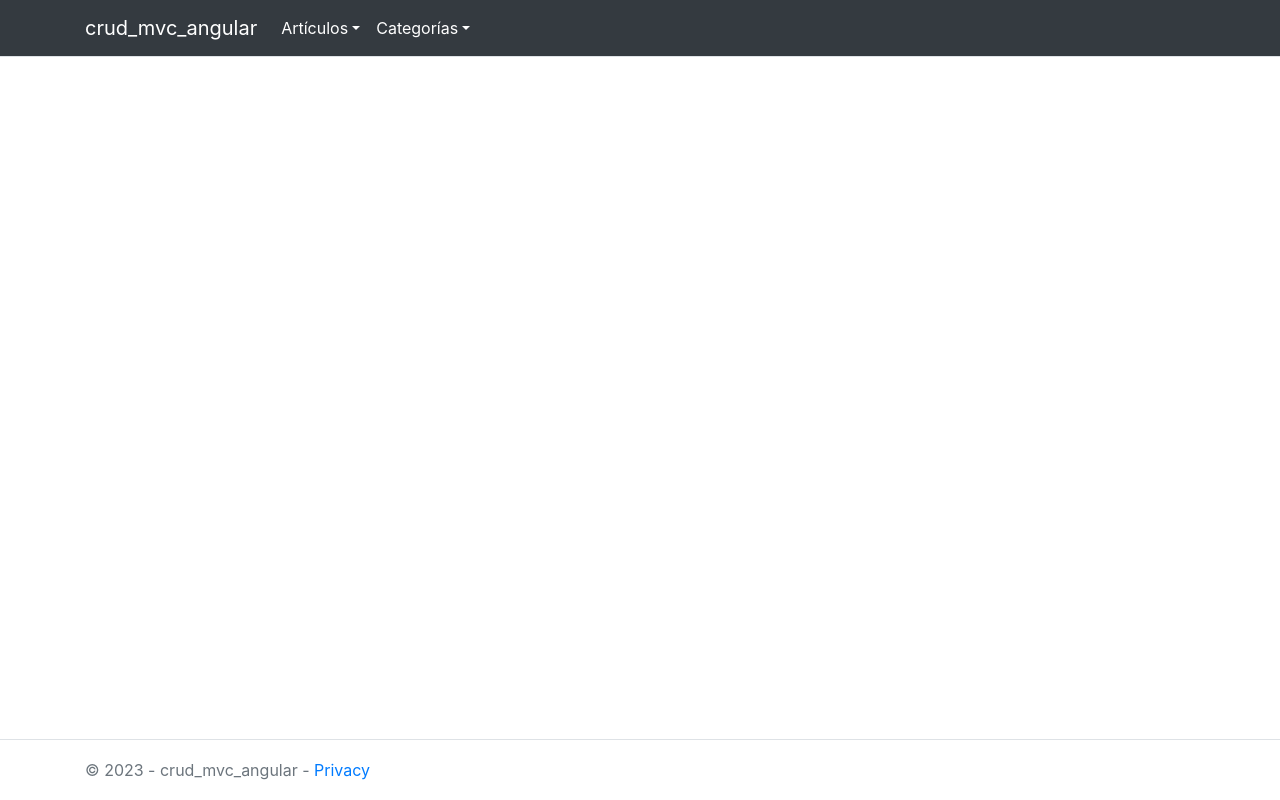
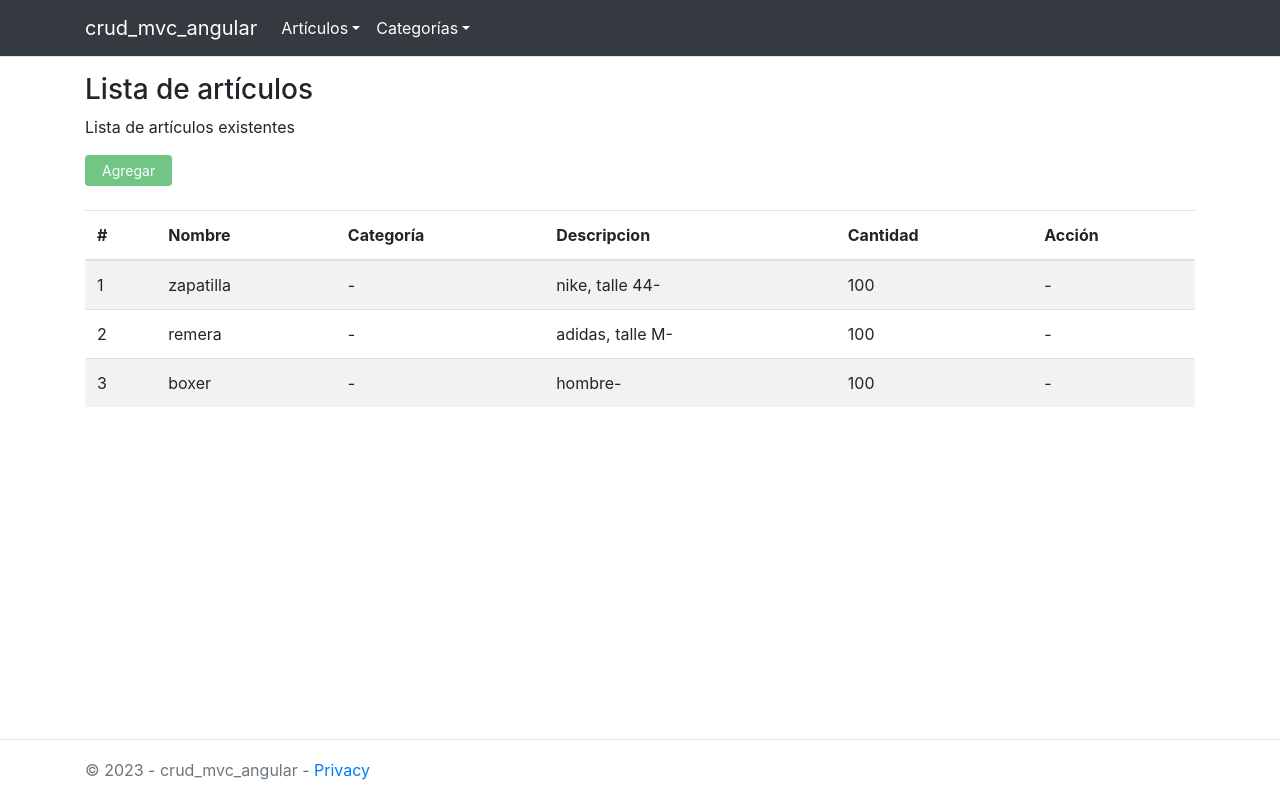
Before and after one commit to manuel-chinchi/crud-mvc-angular-springboot, an Angular app: page / in a window 1280 px wide. Built offline with nearby package versions, Linux system fonts and the light colour scheme.

Commit message:
add article-list component

```diff
--- a/src/app/app.component.html
+++ b/src/app/app.component.html
@@ -1,6 +1,7 @@
 <app-header></app-header>
-<div class="containter">
-    <main role="main">
+<div class="container">
+    <main role="main" class="pb-3">
+        <app-article-list></app-article-list>
     </main>
 </div>
 <app-footer></app-footer>
--- a/src/app/app.module.ts
+++ b/src/app/app.module.ts
@@ -4,12 +4,14 @@ import { NgModule } from '@angular/core';
 import { AppComponent } from './app.component';
 import { HeaderComponent } from './shared/components/header/header.component';
 import { FooterComponent } from './shared/components/footer/footer.component';
+import { ArticleListComponent } from './modules/components/article/article-list/article-list.component';
 
 @NgModule({
   declarations: [
     AppComponent, // Custom components
     HeaderComponent,
-    FooterComponent
+    FooterComponent,
+    ArticleListComponent
   ],
   imports: [
     BrowserModule // NgIf, NgFor...
--- /dev/null
+++ b/src/app/modules/components/article/article-list/article-list.component.html
@@ -0,0 +1,34 @@
+<h3>Lista de artículos</h3>
+<p>Lista de artículos existentes</p>
+<div>
+    <form action="">
+        <button class="btn btn-success btn-sm px-3 disabled">
+            Agregar
+        </button>
+    </form>
+</div>
+<br>
+<div class="table-responsive">
+    <table class="table table-striped">
+        <thead>
+            <tr>
+                <th scope="col">#</th>
+                <th scope="col">Nombre</th>
+                <th scope="col">Categoría</th>
+                <th scope="col">Descripcion</th>
+                <th scope="col">Cantidad</th>
+                <th scope="col">Acción</th>
+            </tr>
+        </thead>
+        <tbody>
+            <tr *ngFor="let item of articles">
+                <td scope="row">{{ item.id }}</td>
+                <td>{{ item.name }}</td>
+                <td>-</td>
+                <td>{{ item.description }}-</td>
+                <td>{{ item.quantity }}</td>
+                <td>-</td>
+            </tr>
+        </tbody>
+    </table>
+</div>
--- /dev/null
+++ b/src/app/modules/components/article/article-list/article-list.component.ts
@@ -0,0 +1,21 @@
+import { Component, OnInit } from '@angular/core';
+import { Article } from '../article';
+
+@Component({
+  selector: 'app-article-list',
+  templateUrl: './article-list.component.html'
+})
+export class ArticleListComponent implements OnInit {
+
+  public articles: Article[] = [
+    { id: 1, name: 'zapatilla', description: 'nike, talle 44', quantity: 100 },
+    { id: 2, name: 'remera', description: 'adidas, talle M', quantity: 100 },
+    { id: 3, name: 'boxer', description: 'hombre', quantity: 100 }
+  ];
+
+  constructor() { }
+
+  ngOnInit(): void {
+
+  }
+}
--- /dev/null
+++ b/src/app/modules/components/article/article.ts
@@ -0,0 +1,6 @@
+export class Article {
+    id: number;
+    name: string;
+    description: string;
+    quantity: number;
+}
```
